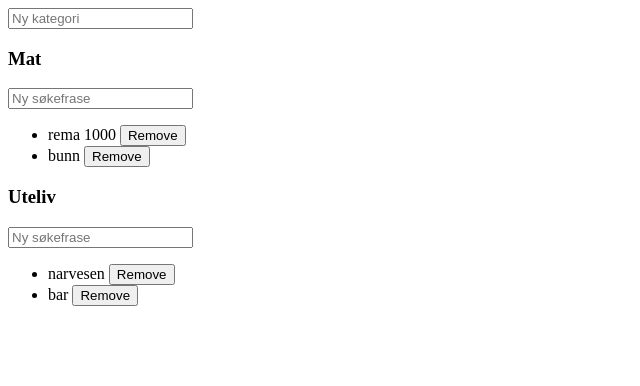
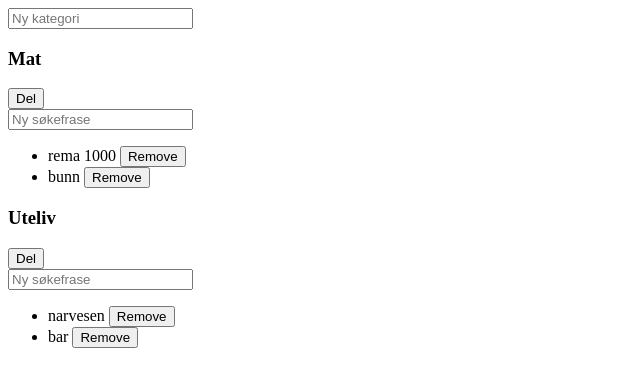
Before and after one commit to martinloland/econ-js, a plain HTML site: page index.html in a window 1280 px wide. Shown: the whole page, without its empty margins (0-640 px from the left). Drawn offline with nearby package versions, Linux system fonts and the light colour scheme.

Commit message:
kan fjerne kategorier

```diff
--- a/index.html
+++ b/index.html
@@ -12,9 +12,10 @@
         <input v-model="newGroup" placeholder="Ny kategori">
     </form>
     <group
-        v-for="group in groups"
+        v-for="(group, index) in groups"
         v-bind:key="group.id"
         v-bind:group="group"
+        v-on:remove="groups.splice(index, 1)"
     ></group>
 </div>
 <script src="script.js"></script>
--- a/script.js
+++ b/script.js
@@ -30,6 +30,7 @@
     template: `
         <div>
         <h3>{{ group.title }}</h3>
+        <button v-on:click="$emit('remove')">Del</button>
         <form v-on:submit.prevent="addPhrase">
             <input v-model="newPhrase" placeholder="Ny søkefrase">
         </form>
```
